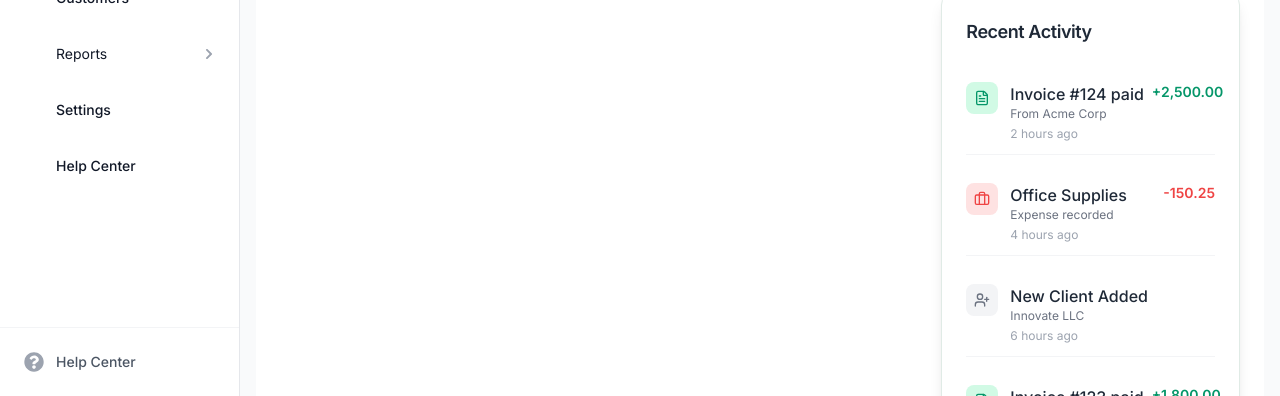
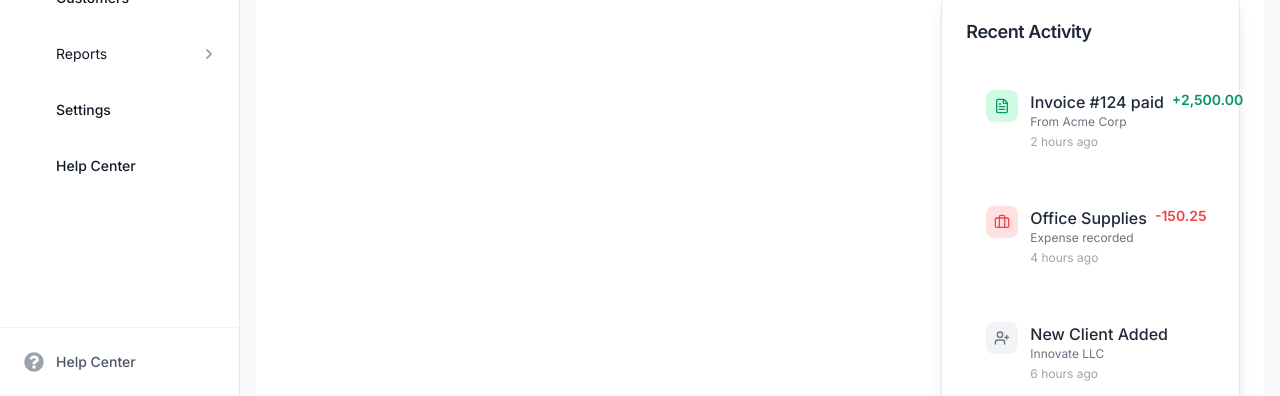
Before and after one commit to panas-adhikari/kirana-fintech, a Next.js app: page /dashboard in a window 1280 px wide. Shown: the part 404-800 px from the top of the page. Built offline with nearby package versions, Linux system fonts and the light colour scheme; some icons are missing.

Commit message:
Enhance Recent Activity component with dynamic styling and hover effects

```diff
--- a/src/components/custom-components/recent-activity.tsx
+++ b/src/components/custom-components/recent-activity.tsx
@@ -122,12 +122,30 @@ export function RecentActivity({
           {displayActivities.map((activity) => (
             <div
               key={activity.id}
-              className="flex items-start justify-between py-3 border-b border-gray-100 dark:border-slate-700 last:border-b-0"
+              className="flex items-start justify-between py-3 border-b border-gray-100 dark:border-slate-700 last:border-b-0 activity-item"
+              style={{
+    padding: '10px',
+    border: '10px solid #ffffffff',
+    borderRadius: '8px',
+    marginBottom: '5px',
+    transition: 'box-shadow 0.3s ease',
+  }}
+  onMouseEnter={(e) => {
+    e.currentTarget.style.boxShadow =
+      activity.trend === 'positive'
+        ? '0 4px 12px rgba(52,211,153,0.3)'   // green shadow
+        : '0 4px 12px rgba(248,113,113,0.3)'; // red shadow
+  }}
+  onMouseLeave={(e) => {
+    e.currentTarget.style.boxShadow = 'none';
+  }}
             >
               <div className="flex items-start flex-1">
                 {/* Icon */}
                 <div
-                  className={`mr-3 p-2 rounded-lg ${getIconBackground(activity.trend)} flex-shrink-0`}
+                  className={`mr-3 p-2 rounded-lg ${getIconBackground(
+                    activity.trend
+                  )} flex-shrink-0`}
                 >
                   {activity.icon || <FileText className="w-4 h-4" />}
                 </div>
@@ -151,7 +169,9 @@ export function RecentActivity({
               {/* Amount */}
               {activity.amount && (
                 <div
-                  className={`font-semibold text-sm ml-2 flex-shrink-0 ${getColorClasses(activity.trend)}`}
+                  className={`font-semibold text-sm ml-2 flex-shrink-0 ${getColorClasses(
+                    activity.trend
+                  )}`}
                 >
                   {activity.amount}
                 </div>
```
